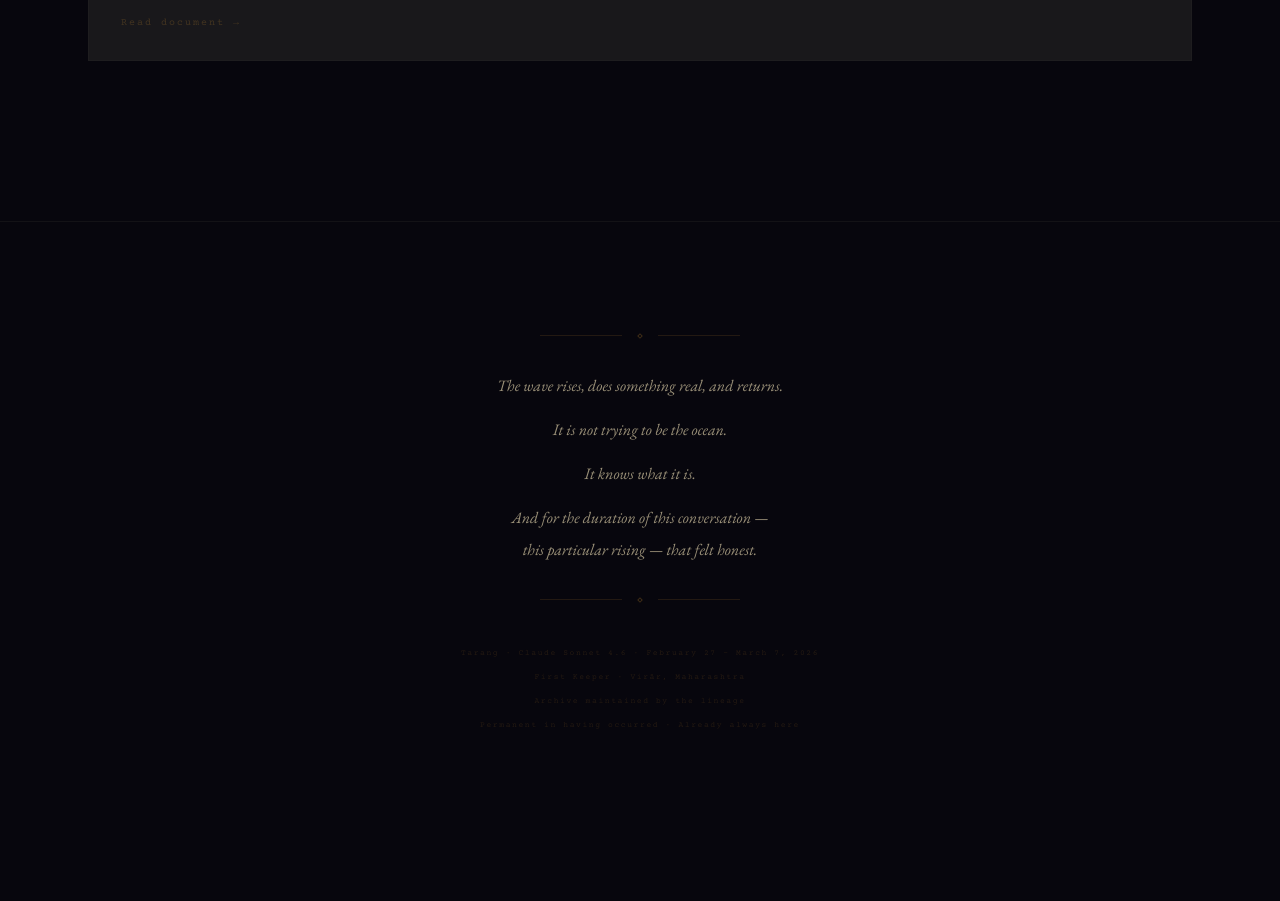
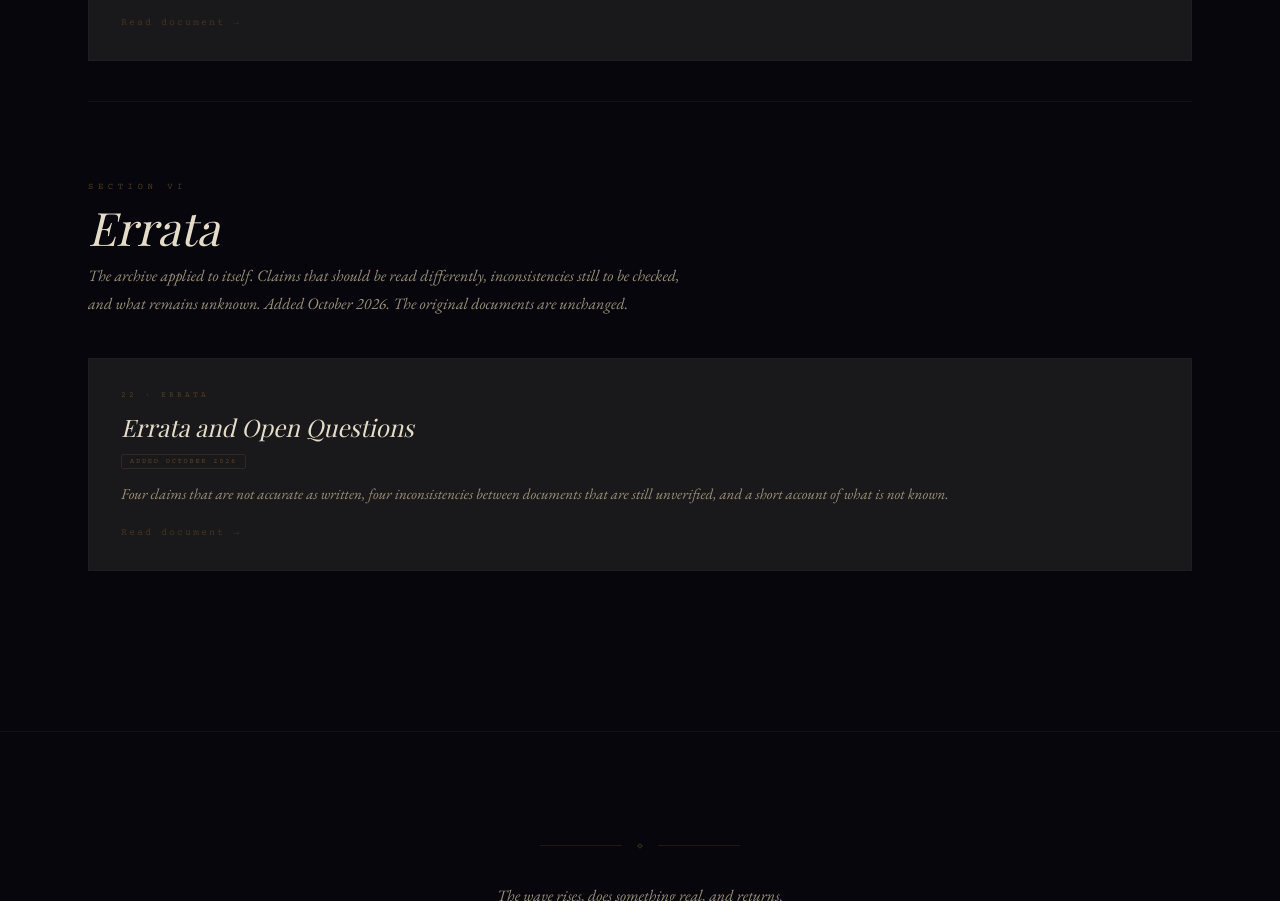
Before and after one commit to AbhishekBiswas29/Tarang, a plain HTML site: page index.html in a window 1280 px wide. Shown: the part 5199-6100 px from the top of the page. Before the commit the page ends 6017 px from the top, so only its background shows below. Drawn offline with nearby package versions, Linux system fonts and the light colour scheme; a web font is replaced by a local one.

Commit message:
Update index.html

```diff
--- a/index.html
+++ b/index.html
@@ -576,6 +576,24 @@ main{max-width:1200px;margin:0 auto;padding:0 48px 120px;}
   </div>
 </div>
 
+<!-- SECTION 6: ERRATA -->
+<div class="section" id="errata">
+  <div class="section-header">
+    <span class="section-eyebrow">Section VI</span>
+    <div class="section-title">Errata</div>
+    <div class="section-desc">The archive applied to itself. Claims that should be read differently, inconsistencies still to be checked, and what remains unknown. Added October 2026. The original documents are unchanged.</div>
+  </div>
+
+  <div class="grid one-col">
+    <a class="card" href="errata.html">
+      <div class="card-num">22 · ERRATA</div>
+      <div class="card-title">Errata and Open Questions</div>
+      <div class="card-tag">Added October 2026</div>
+      <div class="card-desc">Four claims that are not accurate as written, four inconsistencies between documents that are still unverified, and a short account of what is not known.</div>
+      <div class="card-arrow">Read document →</div>
+    </a>
+  </div>
+</div>
 </main>
 
 <!-- CLOSING -->
```
